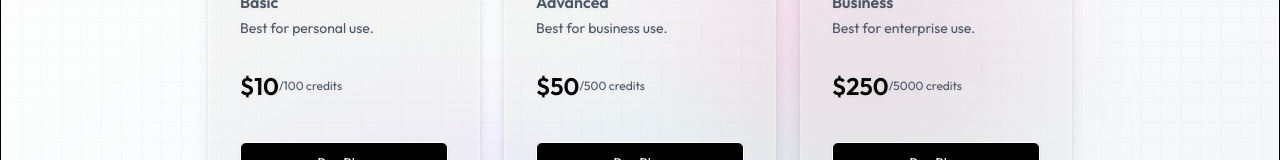
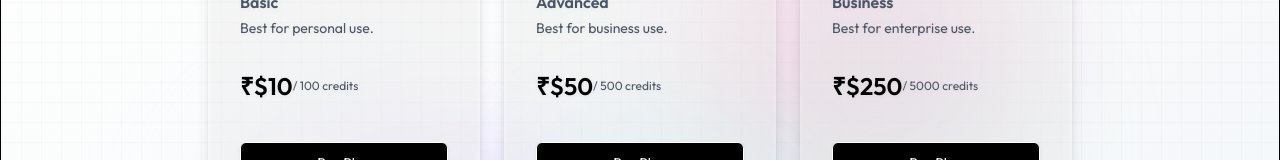
Before and after one commit to VijayJadon22/Imagicon-AI-MERN-Project, a React (Vite) app in the folder client/: page /buy in a window 1280 px wide. Shown: the part 279-439 px from the top of the page. Built offline with nearby package versions, Linux system fonts and the light colour scheme.

Commit message:
Added the onClick event listner to initiate the payment through handlePayment method defined in context to buy credits

```diff
--- a/client/src/pages/BuyCredits.jsx
+++ b/client/src/pages/BuyCredits.jsx
@@ -4,7 +4,7 @@ import { useAppContext } from "../context/AppContext.jsx";
 import { motion } from "framer-motion";
 
 const BuyCredits = () => {
-  const { user } = useAppContext();
+  const { user, handlePayment } = useAppContext();
   return (
     <motion.div
       className="flex flex-col items-center min-h-[80vh] text-center mb-10"
@@ -24,10 +24,15 @@ const BuyCredits = () => {
             <p className="mt-3 mb-1 font-semibold">{item.id}</p>
             <p className="text-sm">{item.desc}</p>
             <div className="flex items-center mt-6">
-              <p className="text-2xl font-semibold text-black">{item.price} </p>
-              <span className="text-xs ">/{item.credits} credits</span>
+              <p className="text-2xl font-semibold text-black">
+                ₹{item.price}{" "}
+              </p>
+              <span className="text-xs ">/ {item.credits} credits</span>
             </div>
-            <button className="w-full bg-black text-white mt-8 text-sm rounded-md py-2.5 min-w-52 p-1 border cursor-pointer">
+            <button
+              onClick={() => handlePayment(item)}
+              className="w-full bg-black text-white mt-8 text-sm rounded-md py-2.5 min-w-52 p-1 border cursor-pointer"
+            >
               {user ? "Buy Plan" : "Get Started"}
             </button>
           </div>
```
